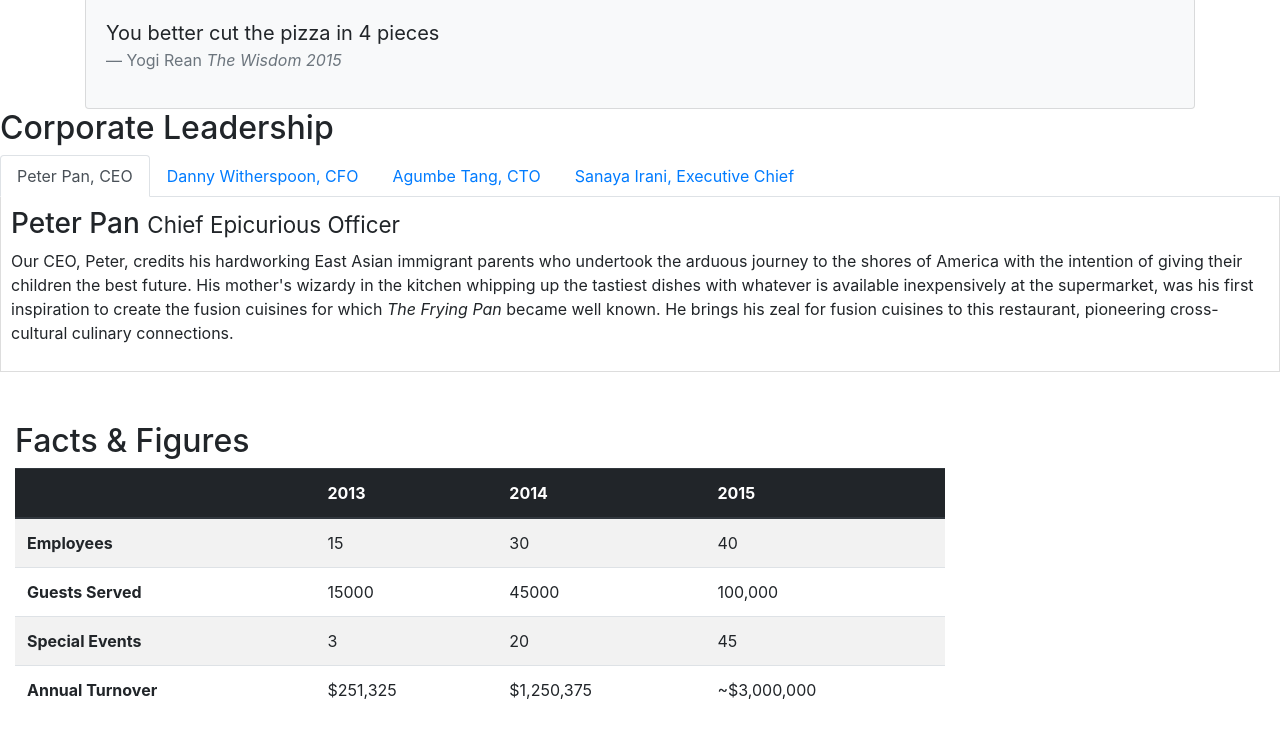
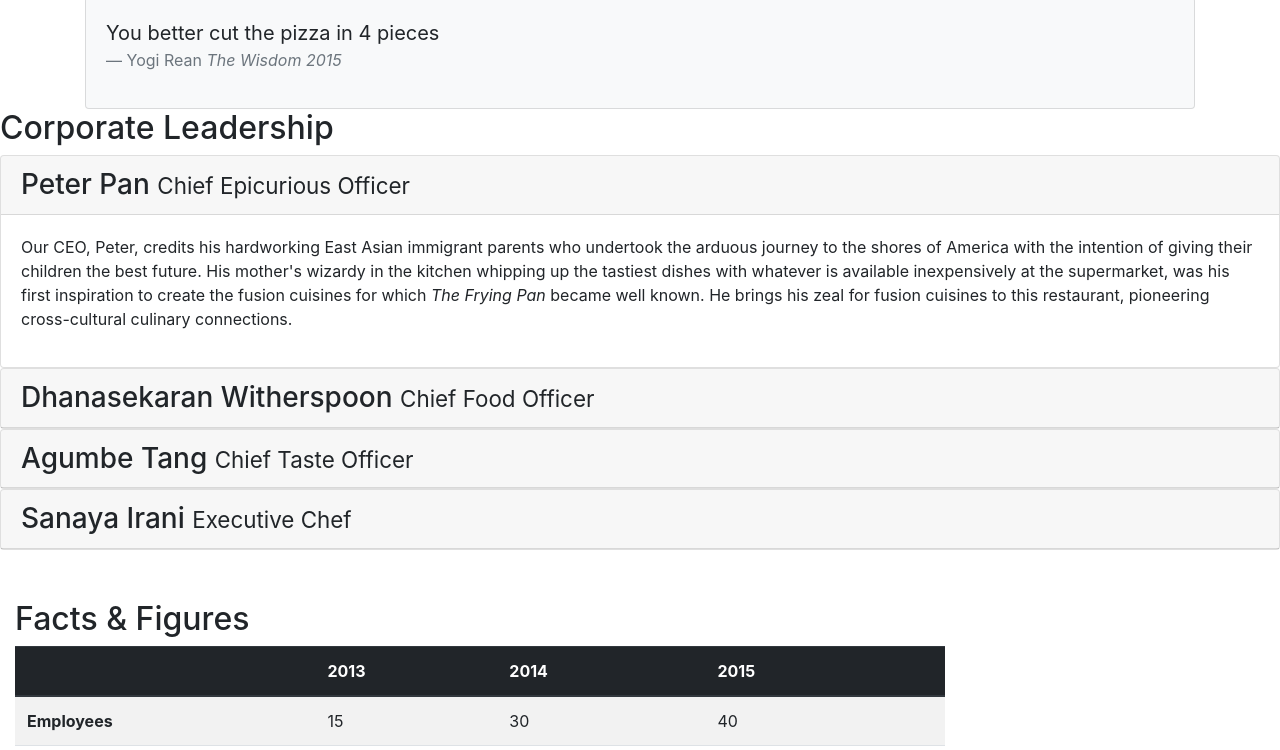
Before and after one commit to Nithish15l/bootstrap, a website: page aboutus.html in a window 1280 px wide. Shown: the part 712-1462 px from the top of the page. Drawn offline with nearby package versions, Linux system fonts and the light colour scheme.

Commit message:
accordian

```diff
--- a/aboutus.html
+++ b/aboutus.html
@@ -96,42 +96,69 @@
             <div class="col-12">
                 <h2>Corporate Leadership</h2>
 
-                <ul class="nav nav-tabs">
-                    <li class="nav-item">
-                        <a class="nav-link active" href="#peter"
-                        role="tab" data-toggle="tab">Peter Pan, CEO</a>
-                    </li>
-                    <li class="nav-item">
-                        <a class="nav-link" href="#danny"
-                        role="tab" data-toggle="tab">Danny Witherspoon, CFO</a>
-                    </li>
-                    <li class="nav-item">
-                        <a class="nav-link" href="#agumbe"
-                        role="tab" data-toggle="tab">Agumbe Tang, CTO</a>
-                    </li>
-                    <li class="nav-item">
-                        <a class="nav-link" href="#sanaya"
-                        role="tab" data-toggle="tab">Sanaya Irani, Executive Chief</a>
-                    </li>
-                </ul>
 
-                    <div class="tab-content">
-                    <div role="tabpanel" class="tab-pane fade show active" id="peter">
-                            <h3>Peter Pan <small>Chief Epicurious Officer</small></h3>
-                            <p class="d-none d-sm-block">Our CEO, Peter, credits his hardworking East Asian immigrant parents who undertook the arduous journey to the shores of America with the intention of giving their children the best future. His mother's wizardy in the kitchen whipping up the tastiest dishes with whatever is available inexpensively at the supermarket, was his first inspiration to create the fusion cuisines for which <em>The Frying Pan</em> became well known. He brings his zeal for fusion cuisines to this restaurant, pioneering cross-cultural culinary connections.</p>
+
+                    <div id="accordion">
+                        <div class="card">
+                            <div class="card-header" role="tab" id="peterhead">
+                                <h3 class="mb-0">
+                                    <a data-toggle="collapse" data-target="#peter">
+                                        Peter Pan <small>Chief Epicurious Officer</small>
+                                    </a>
+                                </h3>
+                            </div>
+                            <div role="tabpanel" class="collapse show" id="peter" data-parent="#accordian">
+                               <div class="card-body">
+                                <p class="d-none d-sm-block">Our CEO, Peter, credits his hardworking East Asian immigrant parents who undertook the arduous journey to the shores of America with the intention of giving their children the best future. His mother's wizardy in the kitchen whipping up the tastiest dishes with whatever is available inexpensively at the supermarket, was his first inspiration to create the fusion cuisines for which <em>The Frying Pan</em> became well known. He brings his zeal for fusion cuisines to this restaurant, pioneering cross-cultural culinary connections.</p>
+                               </div>
+
+                            </div>
+                        </div>
+
+                        <div class="card">
+                            <div class="card-header" role="tab" id="dannyhead">
+                            <h3 class="mb-0">
+                                <a class="collapsed" data-toggle="collapse" data-target="#danny">
+                                Dhanasekaran Witherspoon <small>Chief Food Officer</small>
+                                </a>
+                            </h3>
+                        </div>
+                        <div class="collapse" id="danny" data-parent="#accordion">
+                            <div class="card-body">
+                                <p class="d-none d-sm-block">Our CFO, Dhanasekaran Witherspoon</em></p>
+                            </div>
+                        </div>
                     </div>
-                    <div role="tabpanel" class="tab-pane fade" id="danny">
-                            <h3>Dhanasekaran Witherspoon <small>Chief Food Officer</small></h3>
-                            <p class="d-none d-sm-block">Our CFO, Danny, as he is affectionately referred to by his colleagues, comes from a long established family tradition in farming and produce. His experiences growing up on a farm in the Australian outback gave him great appreciation for varieties of food sources. As he puts it in his own words, <em>Everything that runs, wins, and everything that stays, pays!</em></p>
+                    <div class="card">
+                            <div class="card-header" role="tab" id="agumbehead">
+                            <h3 class="mb-0">
+                                <a class="collapsed" data-toggle="collapse" data-target="#agumbe">
+                                Agumbe Tang <small>Chief Taste Officer</small>
+                                </a>
+                            </h3>
+                        </div>
+                        <div class="collapse" id="agumbe" data-parent="#accordion">
+                            <div class="card-body">
+                                <p class="d-none d-sm-block">Our Chief Taste Officer, Agumbe Tang</p>
+                            </div>
+                        </div>
                     </div>
-                    <div role="tabpanel" class="tab-pane fade" id="agumbe">
-                            <h3>Agumbe Tang <small>Chief Taste Officer</small></h3>
-                            <p class="d-none d-sm-block">Blessed with the most discerning gustatory sense, Agumbe, our CTO, personally ensures that every dish that we serve meets his exacting tastes. Our chefs dread the tongue lashing that ensues if their dish does not meet his exacting standards. He lives by his motto, <em>You click only if you survive my lick.</em></p>
+                    <div class="card">
+                            <div class="card-header" role="tab" id="sanayahead">
+                            <h3 class="mb-0">
+                                <a class="collapsed" data-toggle="collapse" data-target="#sanaya">
+                                Sanaya Irani <small>Executive Chef</small>
+                                </a>
+                            </h3>
+                        </div>
+                        <div class="collapse" id="sanaya" data-parent="#accordion">
+                            <div class="card-body">
+                                <p class="d-none d-sm-block">Our Executive Chef, Sanaya Irani</em></p>
+                            </div>
+                        </div>
                     </div>
-                    <div role="tabpanel" class="tab-pane fade" id="sanaya">
-                            <h3>Sanaya Irani <small>Executive Chef</small></h3>
-                            <p class="d-none d-sm-block">Award winning three-star Michelin chef with wide International experience having worked closely with whos-who in the culinary world, he specializes in creating mouthwatering Indo-Italian fusion experiences. He says, <em>Put together the cuisines from the two craziest cultures, and you get a winning hit! Amma Mia!</em></p>
-                    </div>
+
+
             </div>
             </div>
        </div>
```
